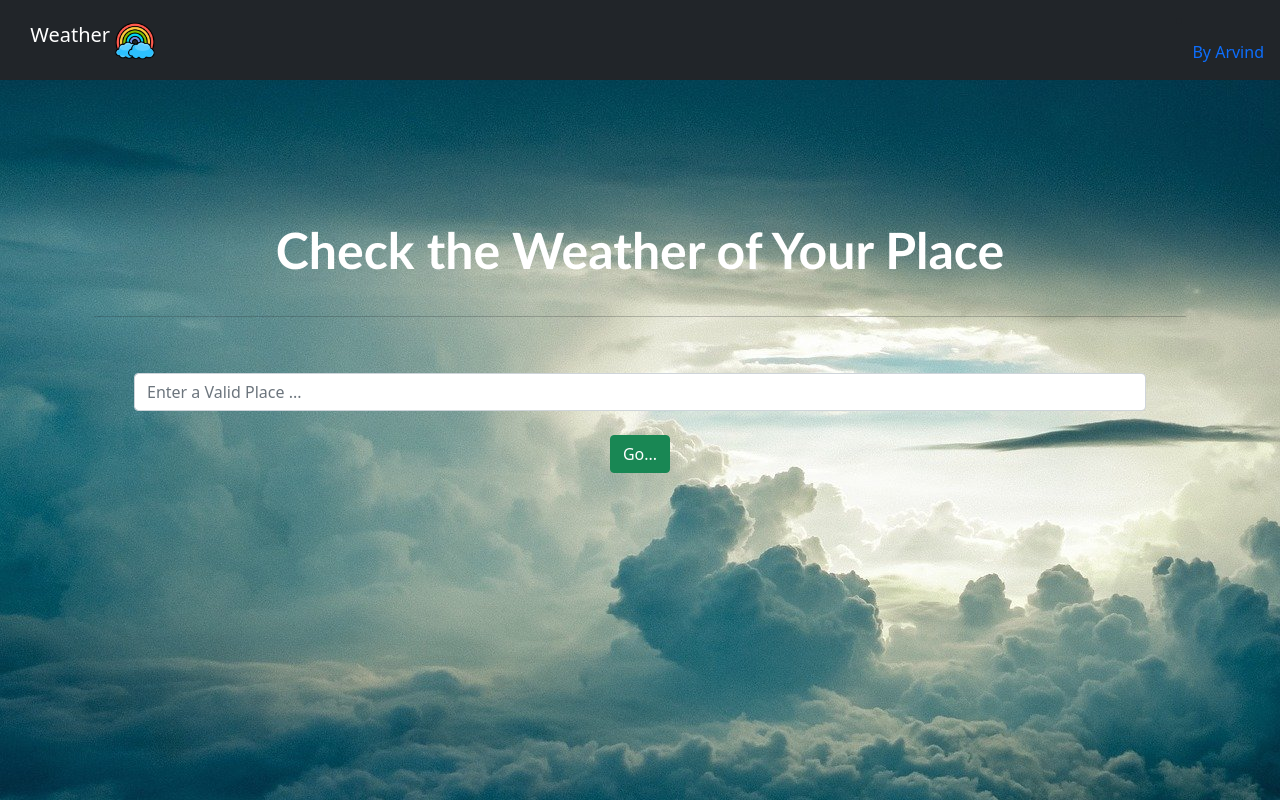
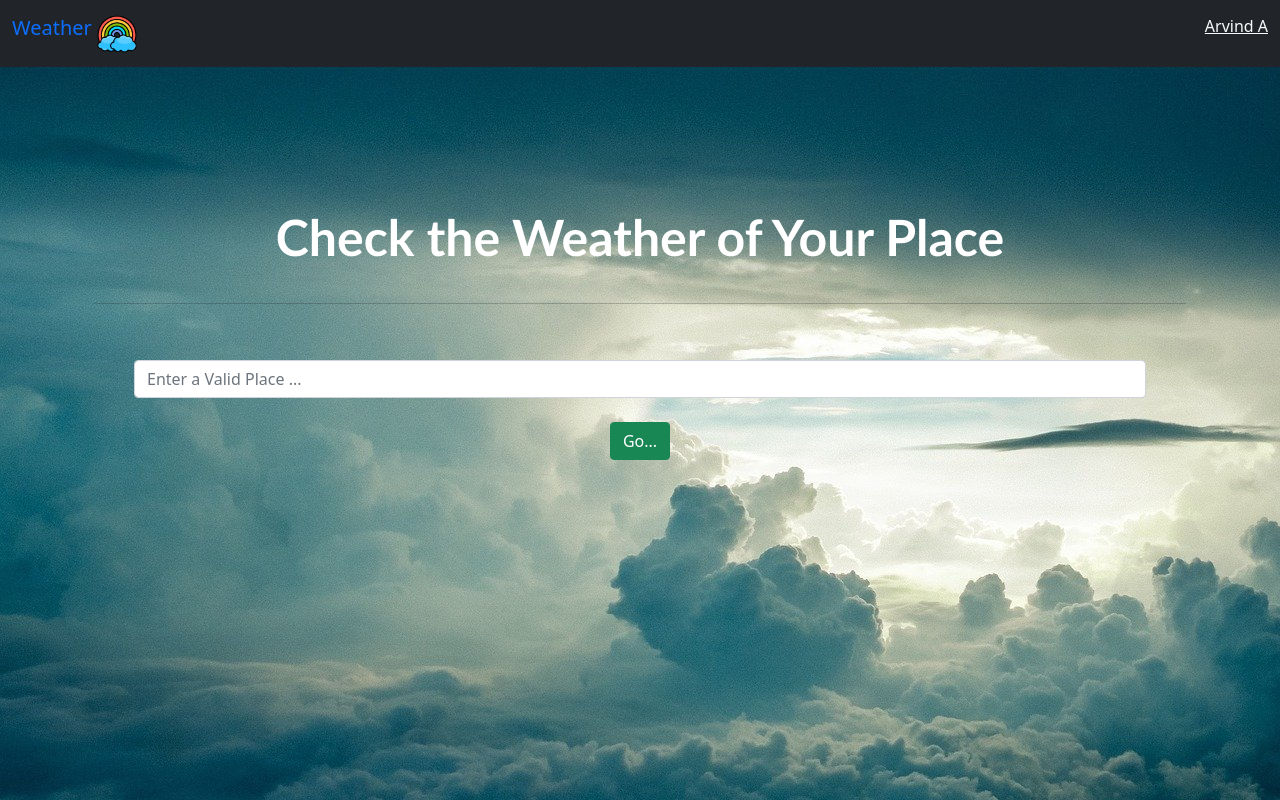
Before and after one commit to Arvind-4/weather, a Django app: page / in a window 1280 px wide. Run offline with Django 3.2, Linux system fonts and the light colour scheme; parts of the project's set-up code (start-up, migrations or seed data) failed here and were passed over; some libraries are stand-ins or nearby versions.

Commit message:
Added & Updated: template files for the project

```diff
--- a/templates/base.html
+++ b/templates/base.html
@@ -4,33 +4,17 @@
   <head>
     <meta charset="utf-8">
     <meta name="viewport" content="width=device-width, initial-scale=1">
-    <script src="https://code.jquery.com/jquery-3.6.0.min.js"></script>
-    <link rel="stylesheet"
-          href="https://code.jquery.com/ui/1.12.1/themes/base/jquery-ui.css">
-    <script src="https://code.jquery.com/ui/1.12.1/jquery-ui.js"></script>
-    {% include 'css/css.html' %}
+    {% include 'css/bootstrap.html' %}
+    {% include 'js/jquery.html' %}
     <title>
       {% block title %}{% endblock %}
     </title>
   </head>
   <body>
-    <nav class="navbar sticky-top navbar-dark bg-dark">
-      <div class="container">
-        <a class="navbar-brand" href="/">Weather
-          <img src="{% static '/weather.png' %}"
-               alt=""
-               width="40"
-               height="40"
-               class="d-inline-block align-text-top" />
-        </a>
-      </div>
-      <li class="nav-item">
-        <a class="nav-link" href="http://arvind11.ml" target="_blank">By Arvind</a>
-      </li>
-    </nav>
+    {% include 'snippets/navbar.html' %}
     <div class="container">
       {% block body %}{% endblock %}
     </div>
-    {% include 'js/js.html' %}
+    {% include 'js/bootstrap.html' %}
   </body>
 </html>
--- /dev/null
+++ b/templates/js/jquery.html
@@ -0,0 +1,4 @@
+<script src="https://code.jquery.com/jquery-3.6.0.min.js"></script>
+<link rel="stylesheet"
+      href="https://code.jquery.com/ui/1.12.1/themes/base/jquery-ui.css">
+<script src="https://code.jquery.com/ui/1.12.1/jquery-ui.js"></script>
--- /dev/null
+++ b/templates/snippets/navbar.html
@@ -0,0 +1,19 @@
+{% load static %}
+<nav class="navbar bg-dark">
+  <div class="container-fluid">
+    <a class="navbar-brand" href="/">Weather
+      <img src="{% static 'weather.png' %}"
+           alt=""
+           width="40"
+           height="40"
+           class="d-inline-block align-text-top" />
+    </a>
+    <div class="d-flex">
+      <p>
+        <a href="https://arvind11.vercel.app"
+           target="_blank"
+           class="link-light link-offset-2 link-underline-opacity-25 link-underline-opacity-100-hover">Arvind A</a>
+      </p>
+    </div>
+  </div>
+</nav>
```
Also changed, not shown: templates/css/bootstrap.html (renamed from templates/css/css.html), templates/js/bootstrap.html (renamed from templates/js/js.html).
